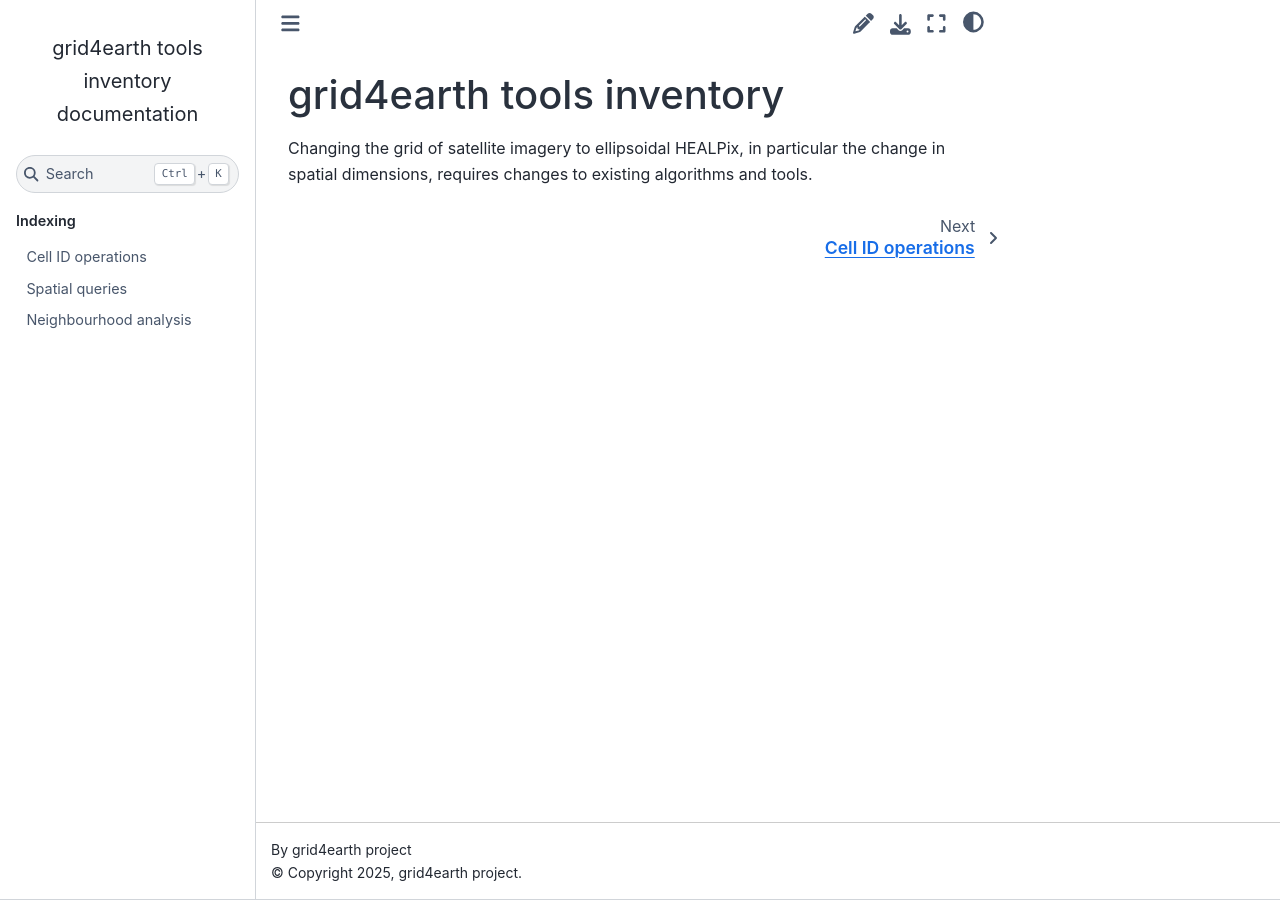
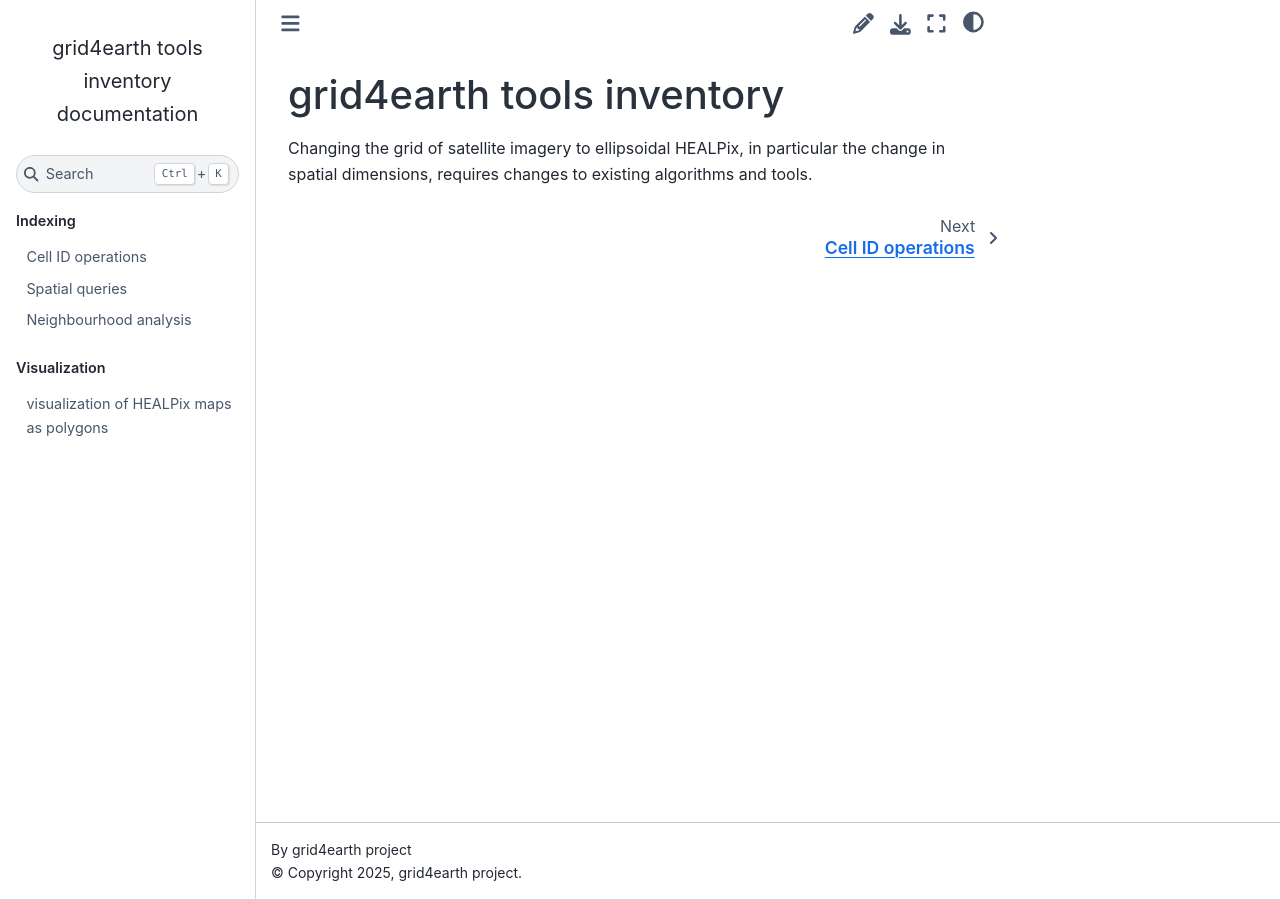
Before and after one commit to keewis/tools-inventory, a Sphinx documentation site: the page built from docs/index.md, in a window 1280 px wide. Built offline with Sphinx 7.4.7 and the Sphinx Book theme 1.1.4, drawn with Linux system fonts in a browser that asks for light colours.

Commit message:
draft of the vector visualization notebook

````diff
--- a/docs/index.md
+++ b/docs/index.md
@@ -11,3 +11,11 @@ indexing/cell-ids
 indexing/spatial-query
 indexing/neighbourhood
 ```
+
+```{toctree}
+---
+caption: Visualization
+hidden: true
+---
+visualization/vector
+```
````
Also changed, not shown: docs/visualization/vector.ipynb (added).
